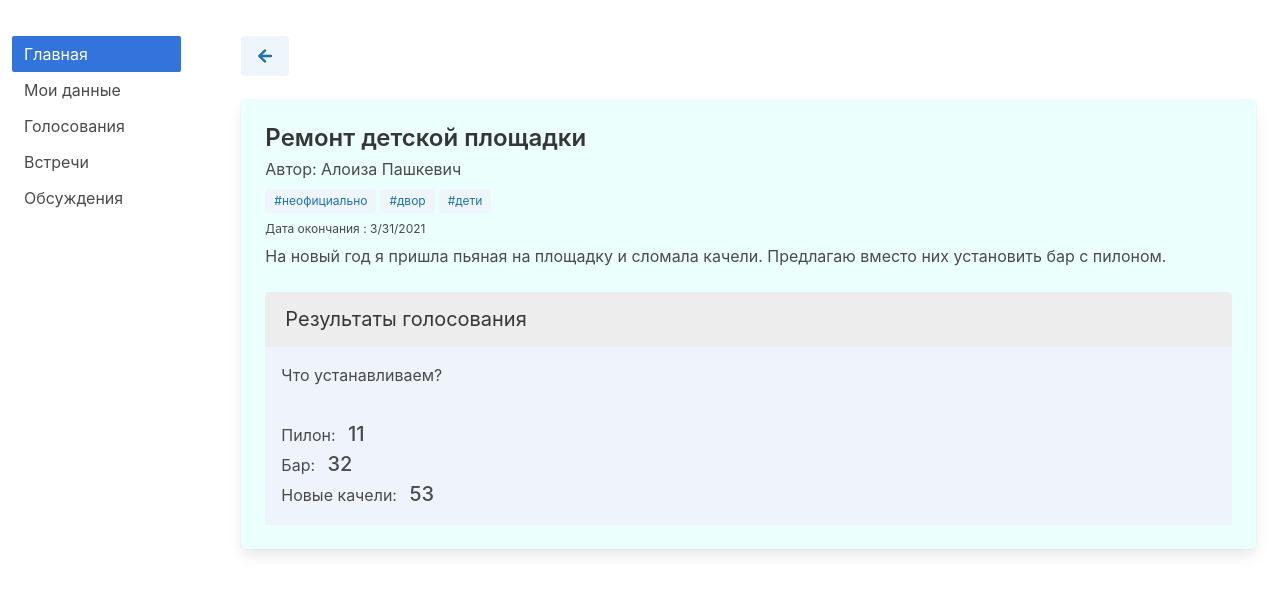
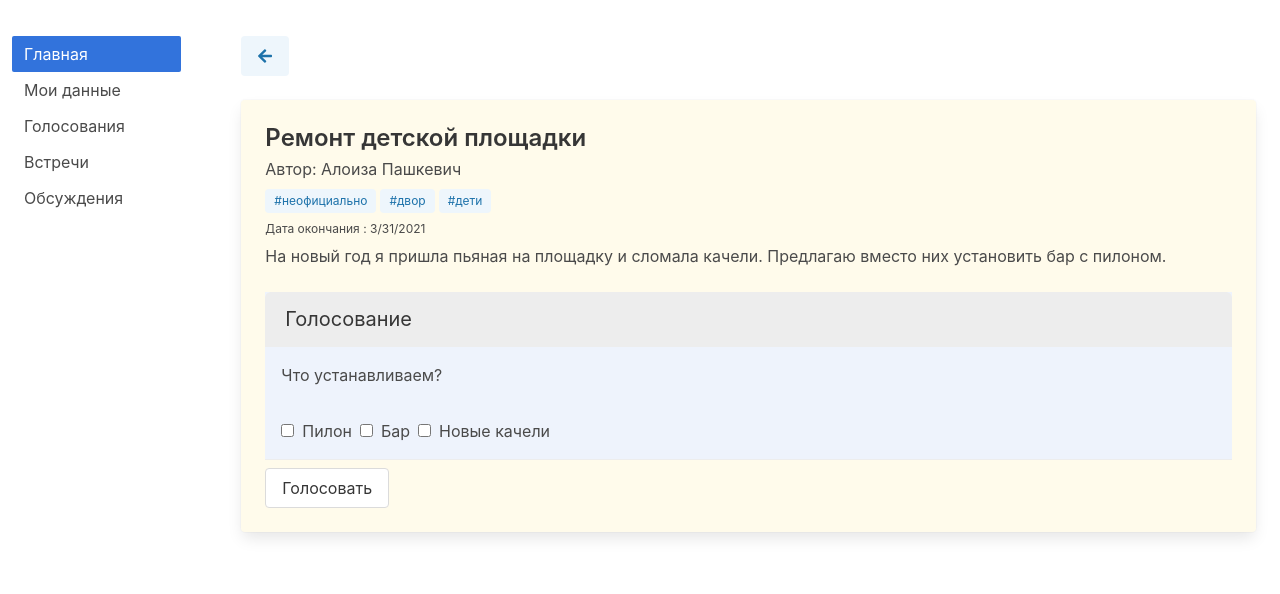
Before and after one commit to BelarusDigitalFuture/o, a React (Create React App) app: page /polls/1 in a window 1280 px wide. Shown: the top 594 px of the page. Built offline with nearby package versions, Linux system fonts and the light colour scheme.

Commit message:
getting rid of unnecessary isOpen and isSuccess flags in data scheme

```diff
--- a/src/components/Pages/PollPage/PollPage.jsx
+++ b/src/components/Pages/PollPage/PollPage.jsx
@@ -12,7 +12,14 @@ const PollPage = () => {
   };
   const { pollId } = useParams();
   const { polls } = useContext(PollsContext);
-  const { header, date, author, text, isRadio, tags, pollData, isOpen, isSuccess } = polls[pollId];
+  const poll = polls.find((x) => x.id.toString() === pollId);
+  if (!poll) {
+    return <GenericPage />;
+  }
+  const { header, date, author, text, isRadio, tags, pollData } = poll;
+  const isOpen = date.getTime() >= new Date().getTime();
+  const isSuccess = pollData.results.some((x) => x > 50);
+
   let color = isOpen
     ? 'has-background-warning-light'
     : isSuccess
```
